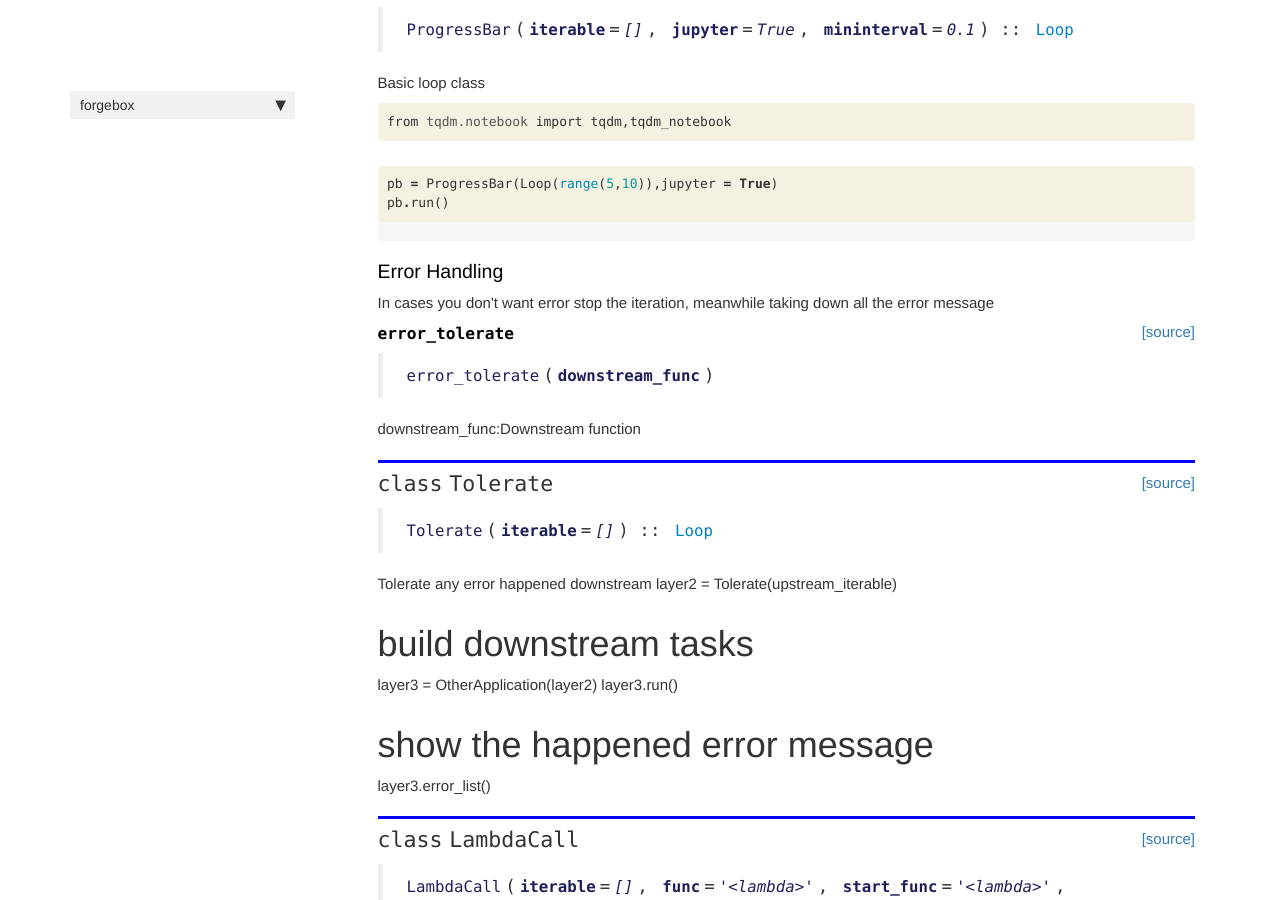
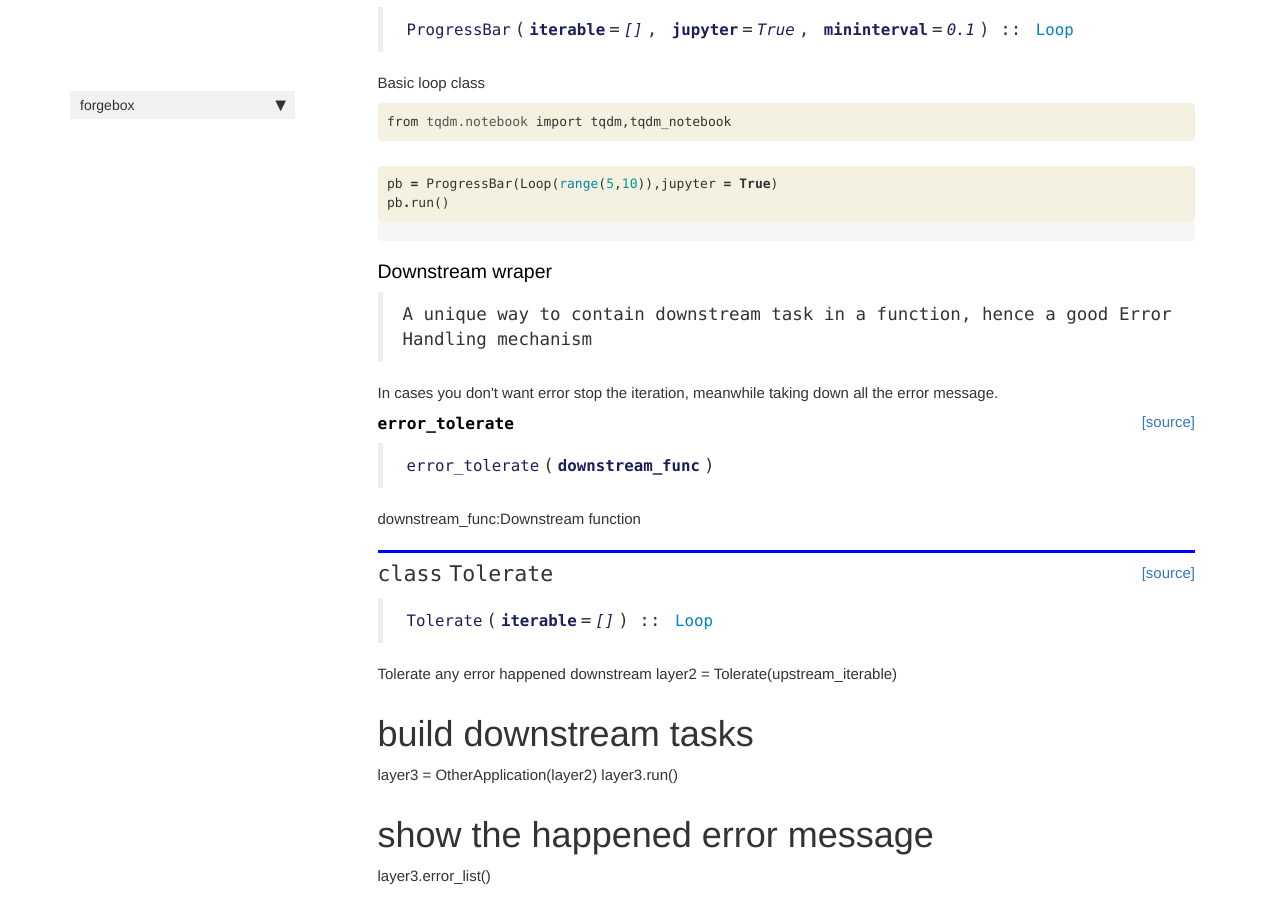
Before and after one commit to raynardj/forgebox, a Jekyll site: the page built from docs/loop.html, in a window 1280 px wide and 900 px high, scrolled down 1851 px. Built offline with Jekyll 4.4.1, drawn with Linux system fonts in a browser that asks for light colours; nearby versions of some CDN libraries; comment, search, counter and statistics services are not loaded; some of the changed text lies outside the part shown.

Commit message:
wraper for error handling

```diff
--- a/docs/loop.html
+++ b/docs/loop.html
@@ -287,13 +287,15 @@ end of epoch 0
 </div>
 <div class="cell border-box-sizing text_cell rendered"><div class="inner_cell">
 <div class="text_cell_render border-box-sizing rendered_html">
-<h3 id="Error-Handling">Error Handling<a class="anchor-link" href="#Error-Handling">&#182;</a></h3>
+<h3 id="Downstream-wraper">Downstream wraper<a class="anchor-link" href="#Downstream-wraper">&#182;</a></h3><blockquote><p>A unique way to contain downstream task in a function, hence a good Error Handling mechanism</p>
+</blockquote>
+
 </div>
 </div>
 </div>
 <div class="cell border-box-sizing text_cell rendered"><div class="inner_cell">
 <div class="text_cell_render border-box-sizing rendered_html">
-<p>In cases you don't want error stop the iteration, meanwhile taking down all the error message</p>
+<p>In cases you don't want error stop the iteration, meanwhile taking down all the error message.</p>
 
 </div>
 </div>
```
Also changed, not shown: 1 other file.
